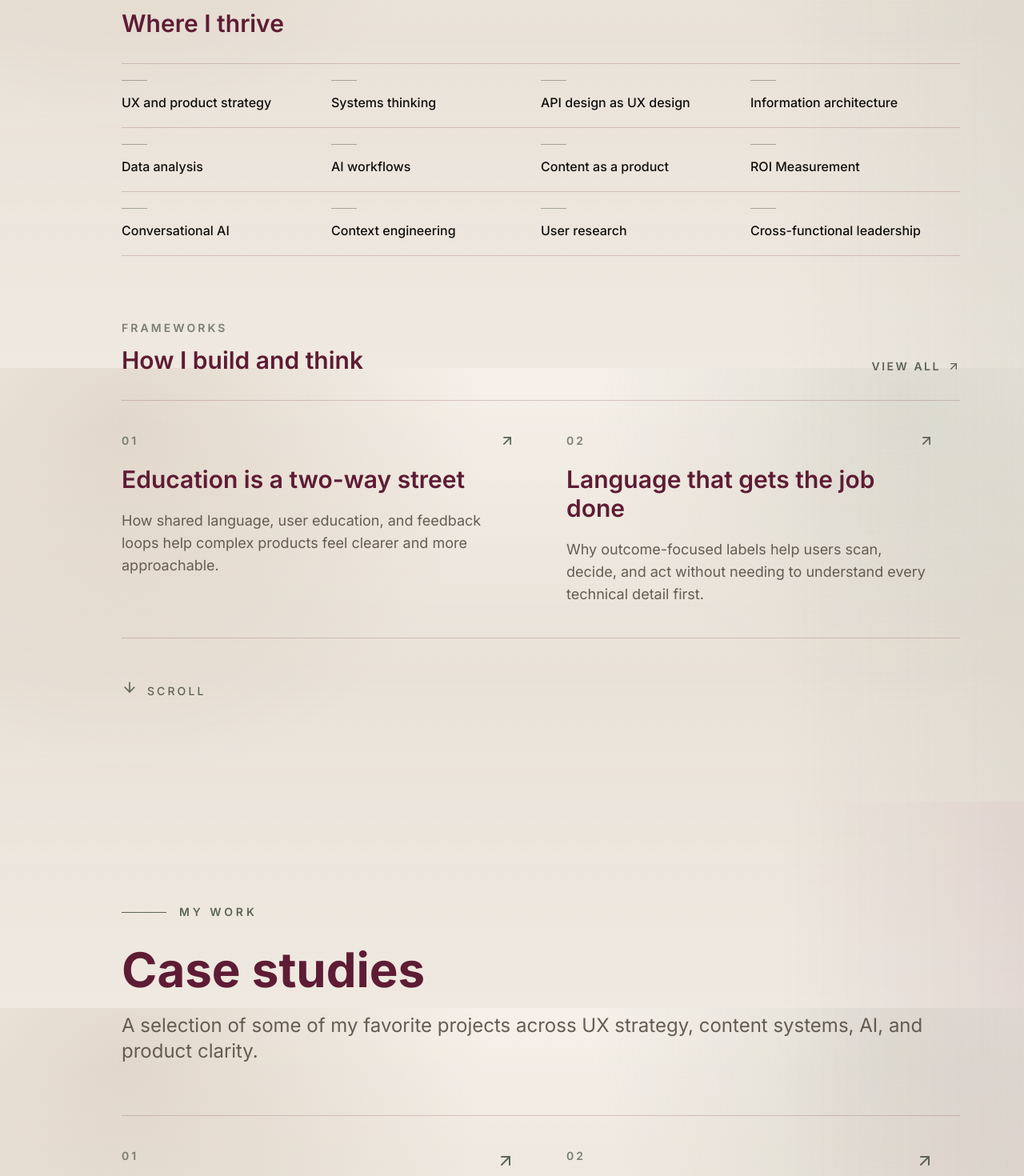
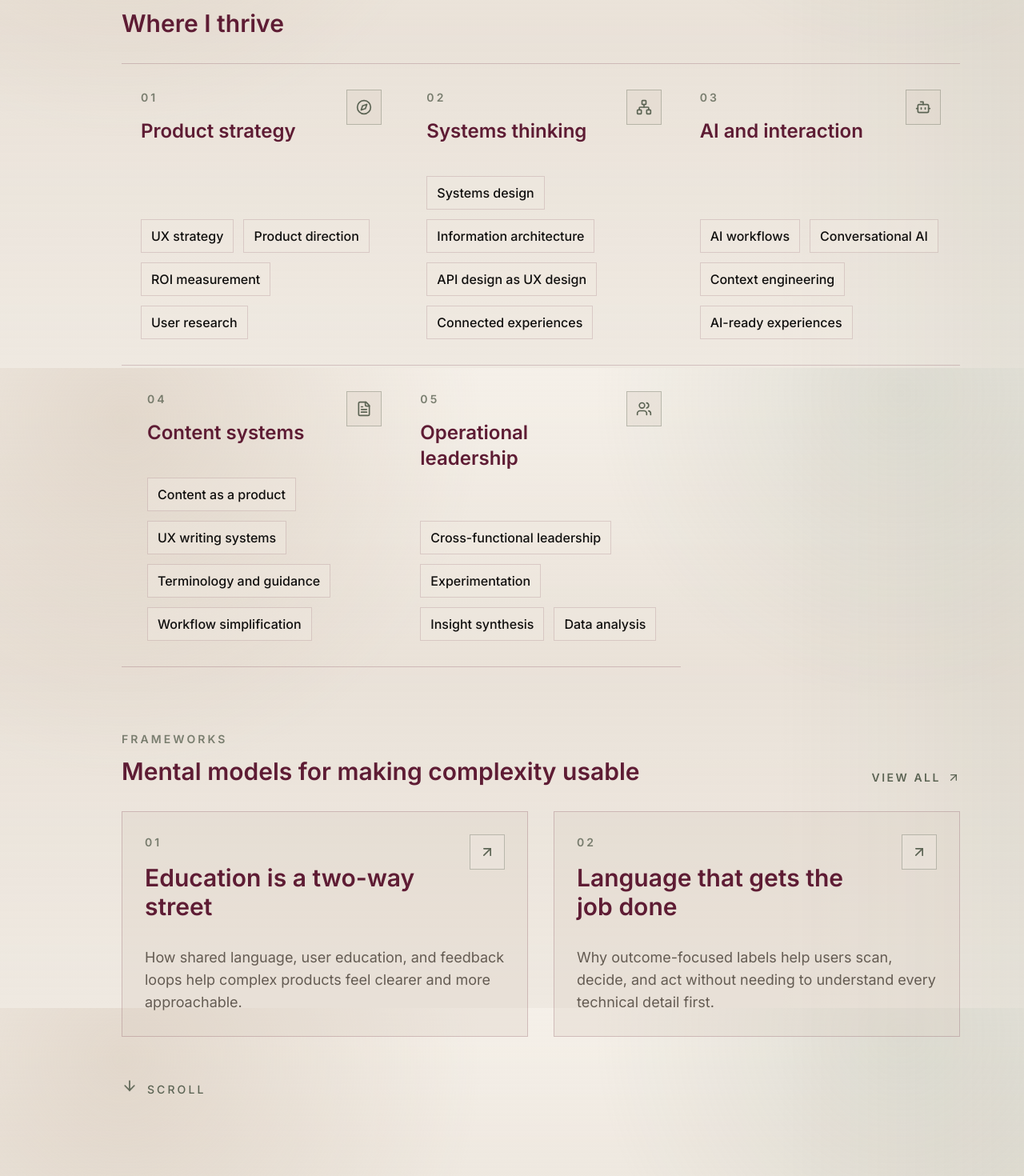
Before and after one commit to alexaalyse/portfolio-site, a Next.js app: page / in a window 1280 px wide. Shown: the part 2740-4210 px from the top of the page at 80% size. Built offline with nearby package versions, Linux system fonts and the light colour scheme.

Commit message:
Refine portfolio section card styling

```diff
--- a/src/app/frameworks/page.tsx
+++ b/src/app/frameworks/page.tsx
@@ -37,11 +37,11 @@ export default function FrameworksPage() {
             </p>
           </div>
 
-          <div className="grid border-t border-primary/20 lg:grid-cols-2">
+          <div className="grid gap-6 md:gap-8 lg:grid-cols-2">
             {frameworks.map((entry, index) => {
               const content = (
                 <>
-                  <div className="mb-8 flex items-start justify-between gap-6">
+                  <div className="mb-6 flex items-start justify-between gap-6">
                     <div>
                       <p className="mb-4 text-sm font-semibold uppercase tracking-[0.22em] text-accent/80">
                         {String(index + 1).padStart(2, "0")}
@@ -51,7 +51,9 @@ export default function FrameworksPage() {
                       </h2>
                     </div>
                     {entry.href && (
-                      <ArrowUpRight className="mt-1 h-6 w-6 flex-none text-accent transition-transform group-hover:-translate-y-1 group-hover:translate-x-1" />
+                      <span className="mt-1 flex h-11 w-11 flex-none items-center justify-center border border-accent/35 bg-background/35 text-accent transition-colors group-hover:border-accent/70 group-hover:bg-accent/10">
+                        <ArrowUpRight className="h-5 w-5 transition-transform group-hover:-translate-y-1 group-hover:translate-x-1" />
+                      </span>
                     )}
                   </div>
 
@@ -65,14 +67,14 @@ export default function FrameworksPage() {
                 <Link
                   key={entry.slug}
                   href={entry.href}
-                  className="group flex min-h-[18rem] flex-col border-b border-primary/20 py-8 pr-6 transition-colors hover:border-accent/70 md:py-10 lg:px-8"
+                  className="group flex min-h-[15rem] flex-col border border-primary/20 bg-card/35 p-6 transition-colors hover:border-accent/70 hover:bg-card/55 md:min-h-[16rem] md:p-7"
                 >
                   {content}
                 </Link>
               ) : (
                 <article
                   key={entry.slug}
-                  className="group flex min-h-[18rem] flex-col border-b border-primary/20 py-8 pr-6 md:py-10 lg:px-8"
+                  className="group flex min-h-[15rem] flex-col border border-primary/20 bg-card/35 p-6 md:min-h-[16rem] md:p-7"
                 >
                   {content}
                 </article>
--- a/src/components/AboutSection.tsx
+++ b/src/components/AboutSection.tsx
@@ -1,5 +1,5 @@
 import { frameworks } from "@/frameworks/data"
-import { ArrowDown, ArrowUpRight } from "lucide-react"
+import { ArrowDown, ArrowUpRight, Bot, Compass, FileText, Network, Users } from "lucide-react"
 import Link from "next/link"
 
 const learningLoop = [
@@ -22,6 +22,34 @@ const learningLoop = [
     step: "04",
     title: "Learn",
     detail: "Measure what changed, sharpen the pattern, and iterate again.",
+  },
+]
+
+const capabilityGroups = [
+  {
+    label: "Product strategy",
+    Icon: Compass,
+    skills: ["UX strategy", "Product direction", "ROI measurement", "User research"],
+  },
+  {
+    label: "Systems thinking",
+    Icon: Network,
+    skills: ["Systems design", "Information architecture", "API design as UX design", "Connected experiences"],
+  },
+  {
+    label: "AI and interaction",
+    Icon: Bot,
+    skills: ["AI workflows", "Conversational AI", "Context engineering", "AI-ready experiences"],
+  },
+  {
+    label: "Content systems",
+    Icon: FileText,
+    skills: ["Content as a product", "UX writing systems", "Terminology and guidance", "Workflow simplification"],
+  },
+  {
+    label: "Operational leadership",
+    Icon: Users,
+    skills: ["Cross-functional leadership", "Experimentation", "Insight synthesis", "Data analysis"],
   },
 ]
 
@@ -121,16 +149,37 @@ const AboutSection = () => {
 
         <div className="mt-20 max-w-[1400px]">
           <h3 className="text-2xl font-semibold text-primary md:text-3xl">Where I thrive</h3>
-          <div className="mt-8 grid border-t border-primary/20 md:grid-cols-2 lg:grid-cols-4">
-            {[
-              "UX and product strategy", "Systems thinking", "API design as UX design",
-              "Information architecture", "Data analysis", "AI workflows", "Content as a product",
-              "ROI Measurement", "Conversational AI", "Context engineering", "User research", "Cross-functional leadership",
-            ].map((skill) => (
-              <div key={skill} className="group border-b border-primary/20 py-5 pr-6 transition-colors hover:border-accent/60">
-                <div className="mb-4 h-px w-8 bg-accent/50 transition-all group-hover:w-14 group-hover:bg-accent" />
-                <p className="font-medium leading-snug">{skill}</p>
-              </div>
+          <div className="mt-8 grid border-t border-primary/20 md:grid-cols-2 xl:grid-cols-3 2xl:grid-cols-5">
+            {capabilityGroups.map(({ label, Icon, skills }, index) => (
+              <article
+                key={label}
+                className="group relative flex flex-col border-b border-primary/20 py-8 pr-6 transition-colors hover:border-accent/70 md:min-h-[17rem] md:pr-8 md:[&:nth-child(even)]:pl-8 xl:min-h-[21rem] xl:px-6 2xl:border-r 2xl:last:border-r-0"
+              >
+                <div className="mb-8 flex items-start justify-between gap-6 md:mb-10">
+                  <div>
+                    <p className="mb-4 text-sm font-semibold uppercase tracking-[0.22em] text-accent/80">
+                      {String(index + 1).padStart(2, "0")}
+                    </p>
+                    <h4 className="text-xl font-semibold leading-tight text-primary md:text-2xl">
+                      {label}
+                    </h4>
+                  </div>
+                  <span className="flex h-11 w-11 flex-none items-center justify-center border border-accent/35 bg-card/35 text-accent transition-colors group-hover:border-accent/70 group-hover:bg-accent/10">
+                    <Icon className="h-5 w-5" aria-hidden="true" />
+                  </span>
+                </div>
+
+                <div className="flex flex-wrap gap-3 md:mt-auto">
+                  {skills.map((skill) => (
+                    <span
+                      key={skill}
+                      className="border border-primary/15 bg-background/45 px-3 py-2 text-sm font-medium leading-tight text-foreground transition-colors group-hover:border-accent/35 group-hover:bg-card/55 md:text-base"
+                    >
+                      {skill}
+                    </span>
+                  ))}
+                </div>
+              </article>
             ))}
           </div>
         </div>
@@ -142,7 +191,7 @@ const AboutSection = () => {
                 Frameworks
               </p>
               <h3 className="text-2xl font-semibold text-primary md:text-3xl">
-                How I build and think
+                Mental models for making complexity usable
               </h3>
             </div>
             <Link
@@ -154,22 +203,26 @@ const AboutSection = () => {
             </Link>
           </div>
 
-          <div className="grid border-t border-primary/20 md:grid-cols-2">
+          <div className="grid gap-6 md:grid-cols-2 md:gap-8">
             {frameworks.slice(0, 2).map((entry, index) => {
               const content = (
                 <>
-                  <div className="mb-5 flex items-start justify-between gap-6">
-                    <p className="text-sm font-semibold uppercase tracking-[0.22em] text-accent/80">
-                      {String(index + 1).padStart(2, "0")}
-                    </p>
+                  <div className="mb-4 flex items-start justify-between gap-6">
+                    <div>
+                      <p className="mb-4 text-sm font-semibold uppercase tracking-[0.22em] text-accent/80">
+                        {String(index + 1).padStart(2, "0")}
+                      </p>
+                      <h4 className="text-2xl font-semibold leading-tight text-primary md:text-3xl">
+                        {entry.title}
+                      </h4>
+                    </div>
                     {entry.href && (
-                      <ArrowUpRight className="h-5 w-5 flex-none text-accent transition-transform group-hover:-translate-y-1 group-hover:translate-x-1" />
+                      <span className="flex h-11 w-11 flex-none items-center justify-center border border-accent/35 bg-background/35 text-accent transition-colors group-hover:border-accent/70 group-hover:bg-accent/10">
+                        <ArrowUpRight className="h-5 w-5 transition-transform group-hover:-translate-y-1 group-hover:translate-x-1" />
+                      </span>
                     )}
                   </div>
-                  <h4 className="text-2xl font-semibold leading-tight text-primary md:text-3xl">
-                    {entry.title}
-                  </h4>
-                  <p className="mt-5 text-base leading-relaxed text-muted-foreground/90 md:text-lg">
+                  <p className="mt-4 text-base leading-relaxed text-muted-foreground/90 md:text-lg">
                     {entry.dek}
                   </p>
                 </>
@@ -179,14 +232,14 @@ const AboutSection = () => {
                 <Link
                   key={entry.slug}
                   href={entry.href}
-                  className="group border-b border-primary/20 py-8 pr-6 transition-colors hover:border-accent/70 md:py-10 md:pr-8 md:[&:nth-child(even)]:pl-8"
+                  className="group flex min-h-[14rem] flex-col border border-primary/20 bg-card/35 p-6 transition-colors hover:border-accent/70 hover:bg-card/55 md:min-h-[15rem] md:p-7"
                 >
                   {content}
                 </Link>
               ) : (
                 <article
                   key={entry.slug}
-                  className="group border-b border-primary/20 py-8 pr-6 md:py-10 md:pr-8 md:[&:nth-child(even)]:pl-8"
+                  className="group flex min-h-[14rem] flex-col border border-primary/20 bg-card/35 p-6 md:min-h-[15rem] md:p-7"
                 >
                   {content}
                 </article>
--- a/src/components/WorkSection.tsx
+++ b/src/components/WorkSection.tsx
@@ -86,12 +86,12 @@ const WorkSection = () => {
           </p>
         </div>
 
-        <div className="grid border-t border-primary/20 lg:grid-cols-2">
+        <div className="grid gap-6 md:gap-8 lg:grid-cols-2">
           {projects.map((project, index) => (
             <Link
               key={project.slug}
               href={`/work/${project.slug}`}
-              className="group flex min-h-[22rem] flex-col border-b border-primary/20 py-8 pr-6 transition-colors hover:border-accent/70 md:py-10 lg:pr-8 lg:[&:nth-child(even)]:pl-8"
+              className="group relative flex min-h-[24rem] flex-col border border-primary/20 bg-card/35 p-6 transition-colors hover:border-accent/70 hover:bg-card/55 md:p-8 lg:min-h-[26rem]"
             >
               <div className="mb-8 flex items-start justify-between gap-6">
                 <div>
@@ -102,18 +102,20 @@ const WorkSection = () => {
                     {project.title}
                   </h3>
                 </div>
-                <ArrowUpRight className="mt-1 h-6 w-6 flex-none text-accent transition-transform group-hover:-translate-y-1 group-hover:translate-x-1" />
+                <span className="mt-1 flex h-11 w-11 flex-none items-center justify-center border border-accent/35 bg-background/35 text-accent transition-colors group-hover:border-accent/70 group-hover:bg-accent/10">
+                  <ArrowUpRight className="h-5 w-5 transition-transform group-hover:-translate-y-1 group-hover:translate-x-1" />
+                </span>
               </div>
 
               <p className="text-base leading-relaxed text-muted-foreground/90 md:text-lg">
                 {project.description}
               </p>
 
-              <div className="mt-auto flex flex-wrap gap-x-4 gap-y-3 pt-8">
+              <div className="mt-auto flex flex-wrap gap-3 pt-8">
                 {project.tags.map((tag) => (
                   <span
                     key={tag}
-                    className="text-sm font-medium text-muted-foreground transition-colors group-hover:text-foreground"
+                    className="border border-primary/15 bg-background/35 px-3 py-2 text-sm font-medium leading-tight text-muted-foreground transition-colors group-hover:border-accent/35 group-hover:bg-background/55 group-hover:text-foreground"
                   >
                     {tag}
                   </span>
```
Also changed, not shown: src/components/TestimonialsSection.tsx (+7 -6 lines).
